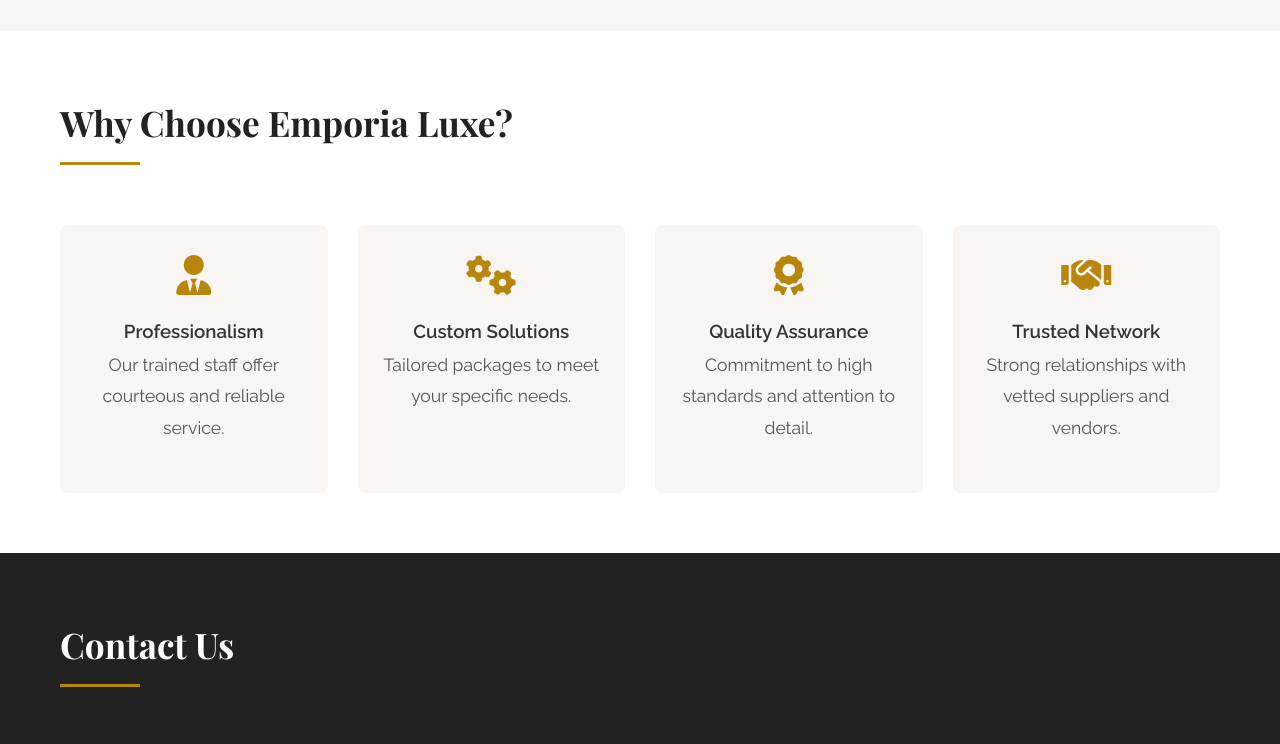
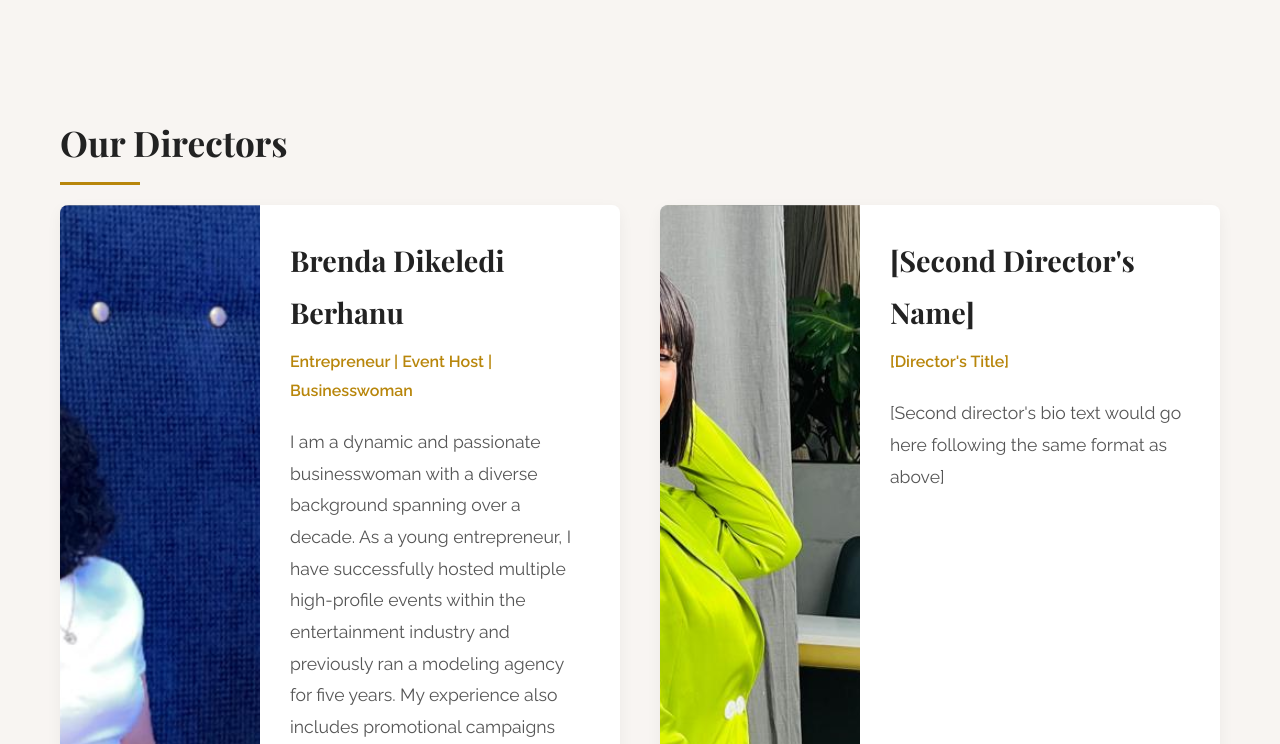
Before and after one commit to TADI-I/Emporia-Luxe-Excellence-Meets-Elegance, a plain HTML site: page index.html in a window 1280 px wide. Shown: the part 1930-2674 px from the top of the page. Drawn offline with nearby package versions, Linux system fonts and the light colour scheme.

Commit message:
directors

```diff
--- a/index.html
+++ b/index.html
@@ -188,7 +188,63 @@
             color: #b8860b;
             margin-bottom: 20px;
         }
+ /* ===== DIRECTORS ===== */
+        .directors {
+            background-color: #f8f5f2;
+            padding: 80px 0;
+        }
 
+        .directors-container {
+            display: flex;
+            flex-wrap: wrap;
+            gap: 40px;
+            justify-content: center;
+        }
+
+        .director-card {
+            flex: 1 1 500px;
+            background: white;
+            border-radius: 8px;
+            overflow: hidden;
+            box-shadow: 0 5px 15px rgba(0,0,0,0.05);
+            display: flex;
+            max-width: 600px;
+        }
+
+        .director-image {
+            flex: 0 0 200px;
+            background: #ddd;
+            background-size: cover;
+            background-position: center;
+        }
+
+        .director-bio {
+            padding: 30px;
+            flex: 1;
+        }
+
+        .director-name {
+            font-family: 'Playfair Display', serif;
+            font-size: 1.8rem;
+            color: #222;
+            margin-bottom: 10px;
+        }
+
+        .director-title {
+            font-weight: 600;
+            color: #b8860b;
+            margin-bottom: 20px;
+            display: block;
+        }
+
+        @media (max-width: 768px) {
+            .director-card {
+                flex-direction: column;
+            }
+            .director-image {
+                flex: 0 0 300px;
+            }
+        }
         /* ===== CONTACT ===== */
         .contact {
             background-color: #222;
@@ -357,6 +413,40 @@
         </div>
     </section>
 
+     <section class="directors">
+        <div class="container">
+            <h2>Our Directors</h2>
+            <div class="directors-container">
+                <!-- Director 1 -->
+                <div class="director-card">
+                    <div class="director-image" style="background-image: url('director_1.jpeg')">
+                        <!-- Replace with actual image -->
+                    </div>
+                    <div class="director-bio">
+                        <h3 class="director-name">Brenda Dikeledi Berhanu</h3>
+                        <span class="director-title">Entrepreneur | Event Host | Businesswoman</span>
+                        <p>I am a dynamic and passionate businesswoman with a diverse background spanning over a decade. As a young entrepreneur, I have successfully hosted multiple high-profile events within the entertainment industry and previously ran a modeling agency for five years. My experience also includes promotional campaigns and photo shoots, reflecting my strong creative and organizational skills.</p>
+                        <p>I hold a Diploma in Executive Secretariat and have served as a Computer Officer in the Office of the Speaker for the past 10 years, where I've honed my technical and administrative expertise.</p>
+                        <p>In addition to my professional role, I run my own business providing security and cleaning services, with a growing interest in expanding across various business sectors. I am currently pursuing a Bachelor's Degree in Public Management, with a strong commitment to personal growth and innovation in business.</p>
+                        <p>I'm passionate about entrepreneurship, always open to new opportunities, and driven by the vision to grow, lead, and make a meaningful impact in every venture I pursue.</p>
+                    </div>
+                </div>
+
+                <!-- Director 2 -->
+                <div class="director-card">
+                    <div class="director-image" style="background-image: url('director_2.jpeg')">
+                        <!-- Replace with actual image -->
+                    </div>
+                    <div class="director-bio">
+                        <h3 class="director-name">[Second Director's Name]</h3>
+                        <span class="director-title">[Director's Title]</span>
+                        <p>[Second director's bio text would go here following the same format as above]</p>
+                    </div>
+                </div>
+            </div>
+        </div>
+    </section>
+
     <!-- Why Choose Us -->
     <section class="why-us">
         <div class="container">
```
Also changed, not shown: director_1.jpeg (added), director_2.jpeg (added).
